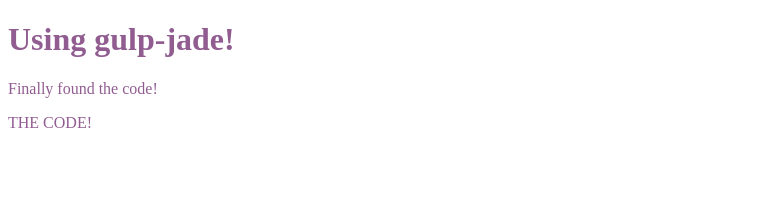
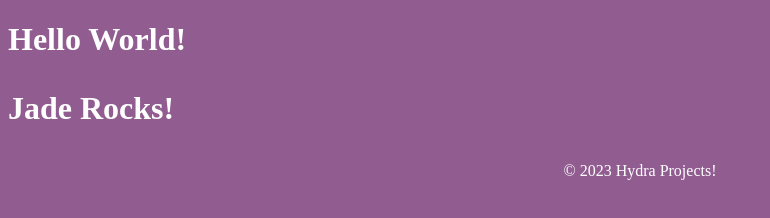
Before and after one commit to carloshmarques/frontend-with-gulp-jade---livereload, a plain HTML site: page index.html in a window 1280 px wide. Shown: the whole page, without its empty margins (0-770 px from the left). Drawn offline with Linux system fonts and the light colour scheme.

Commit message:
some commit

```diff
--- a/css/main.css
+++ b/css/main.css
@@ -1,3 +1,9 @@
 body {
-  color: #915d91;
+  color: #ffffff;
+  background-color: #915d91;
 }
+
+footer {
+  margin: 35px 0 15px 0;
+  text-align: center;
+}
--- a/index.html
+++ b/index.html
@@ -1 +1 @@
-<!DOCTYPE html ><html lang="en"><head> <title>Hydra Projects!</title><link rel="stylesheet" href="css/main.css"/></head><body><h1>Using gulp-jade! </h1><p> Finally found the code!    </p><p> THE CODE! </p><script src="js/main.js"></script></body></html>
+<!DOCTYPE html><html lang="en"><head>  <!-- meta(http-equiv='', content='IE=edge')--><meta charset="utf-8"><!-- Website, title & description for search engine purposes!--><meta name="description" content="write a samll description of your website here"><meta name="author" content="write de name of the website author here"><!-- Write your keywords here faster search, on the web with search engine,--><meta name="keywords" content="webdesign, html template, gulp, compiler jade, internet"><title>Hydra Projects!</title><!-- Mobile viewport optimized for smartphones--><meta name="viewport" content="width=device-width, initial-scale=1.0"><!-- Icon size for firefox & chrome--><link id="iconFirefoxChrome" rel="icon" href="img/ico/hydra.ico"><!-- Icon size for IE & Microsoft Edge--><link id="iconIeEdge" rel="icon" href="img/ico/hydra.ico"><!-- link for your css files--><link rel="stylesheet" href="css/main.css"></head><body><!-- div main--></body><main id="main"> <div class="remark"><!-- div remark--><h1>Hello World! <div>          <p>Jade Rocks!</p></div></h1></div></main><script src="js/main.js"></script><footer><p>© 2023 Hydra Projects!</p></footer></html>
```
Also changed, not shown: js/main.js (+2 -2 lines), 1 other file.
